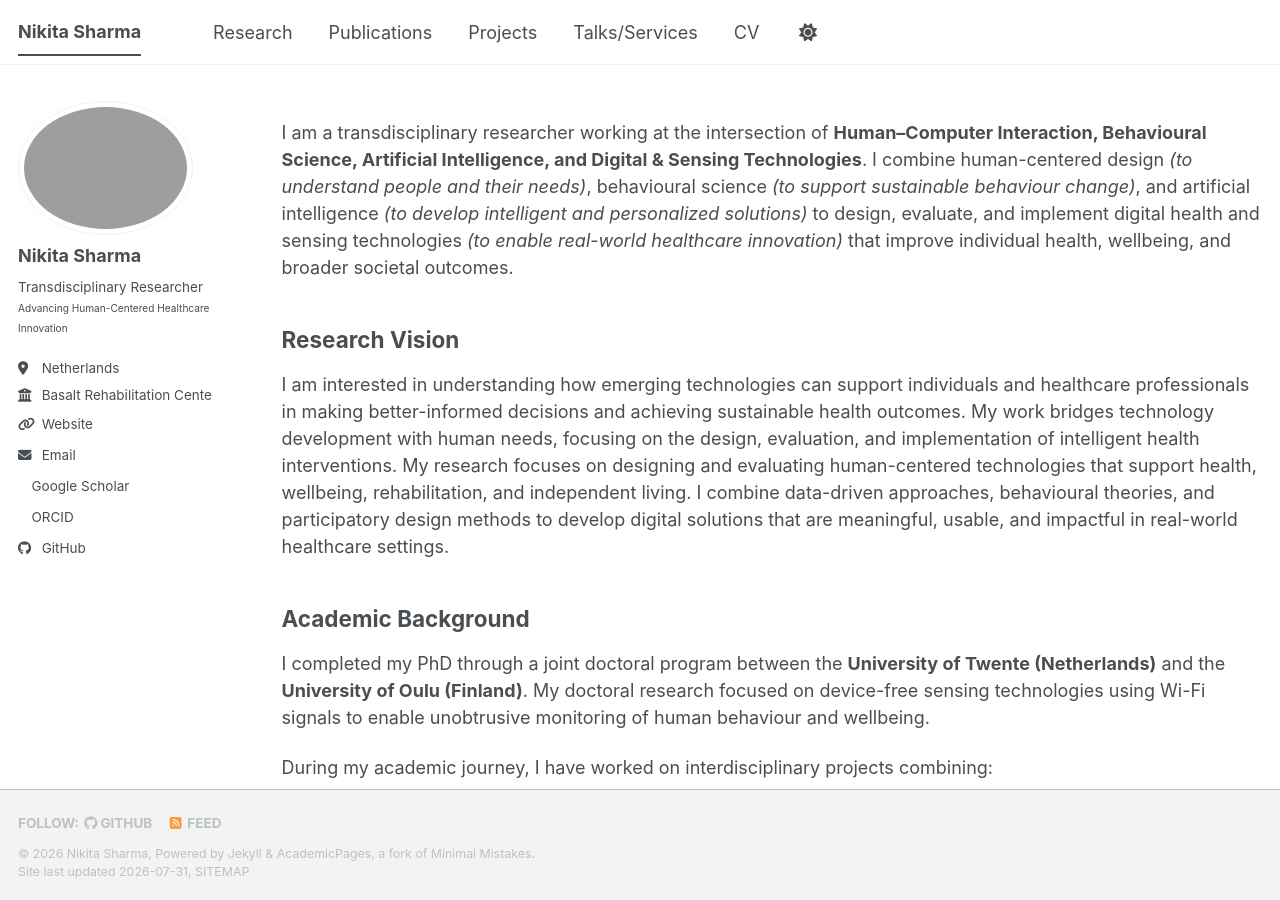
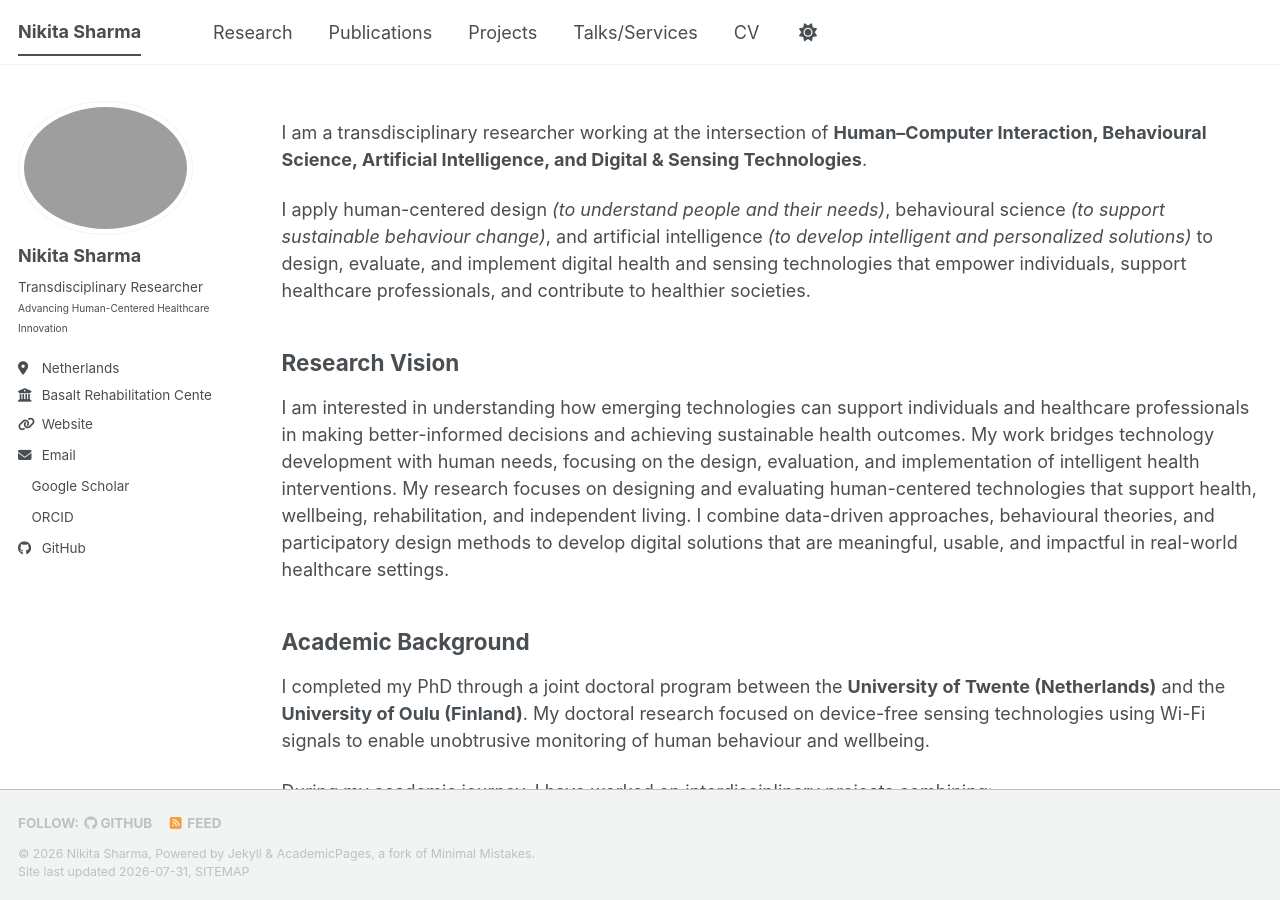
Before and after one commit to nikitasharma14/Portfolio, a Jekyll site: the page built from _pages/about.md, in a window 1280 px wide and 900 px high. Built offline with Jekyll 4.4.1, drawn with Linux system fonts in a browser that asks for light colours; a style sheet for code colours, icons or effects is not loaded.

Commit message:
Update about.md

```diff
--- a/_pages/about.md
+++ b/_pages/about.md
@@ -9,7 +9,9 @@ redirect_from:
 ---
 
 
-I am a transdisciplinary researcher working at the intersection of **Human–Computer Interaction, Behavioural Science, Artificial Intelligence, and Digital & Sensing Technologies**. I combine human-centered design *(to understand people and their needs)*, behavioural science *(to support sustainable behaviour change)*, and artificial intelligence *(to develop intelligent and personalized solutions)* to design, evaluate, and implement digital health and sensing technologies *(to enable real-world healthcare innovation)* that improve individual health, wellbeing, and broader societal outcomes.
+I am a transdisciplinary researcher working at the intersection of **Human–Computer Interaction, Behavioural Science, Artificial Intelligence, and Digital & Sensing Technologies**.
+
+I apply human-centered design *(to understand people and their needs)*, behavioural science *(to support sustainable behaviour change)*, and artificial intelligence *(to develop intelligent and personalized solutions)* to design, evaluate, and implement digital health and sensing technologies that empower individuals, support healthcare professionals, and contribute to healthier societies.
 
 ## Research Vision
 
```
